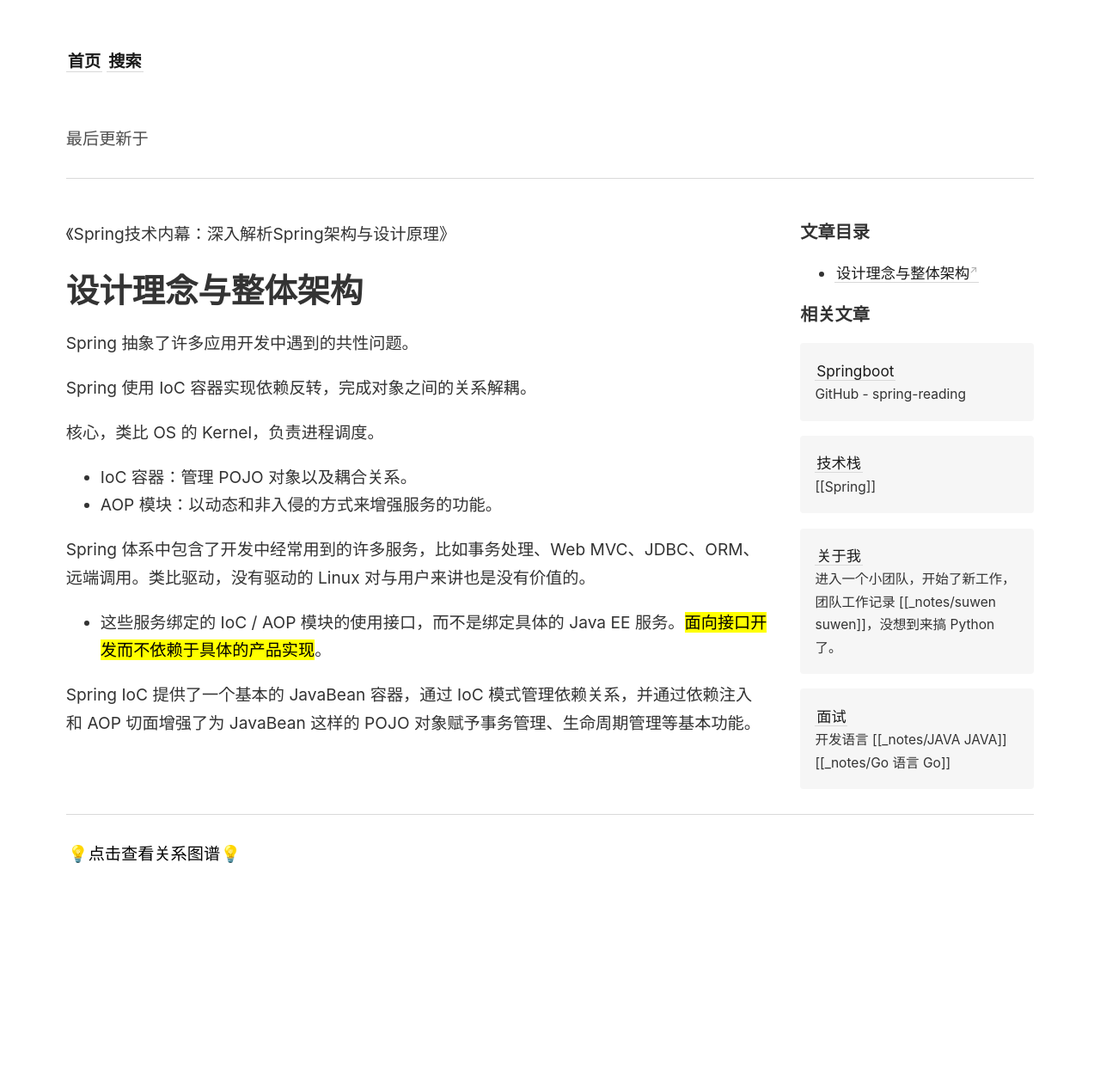
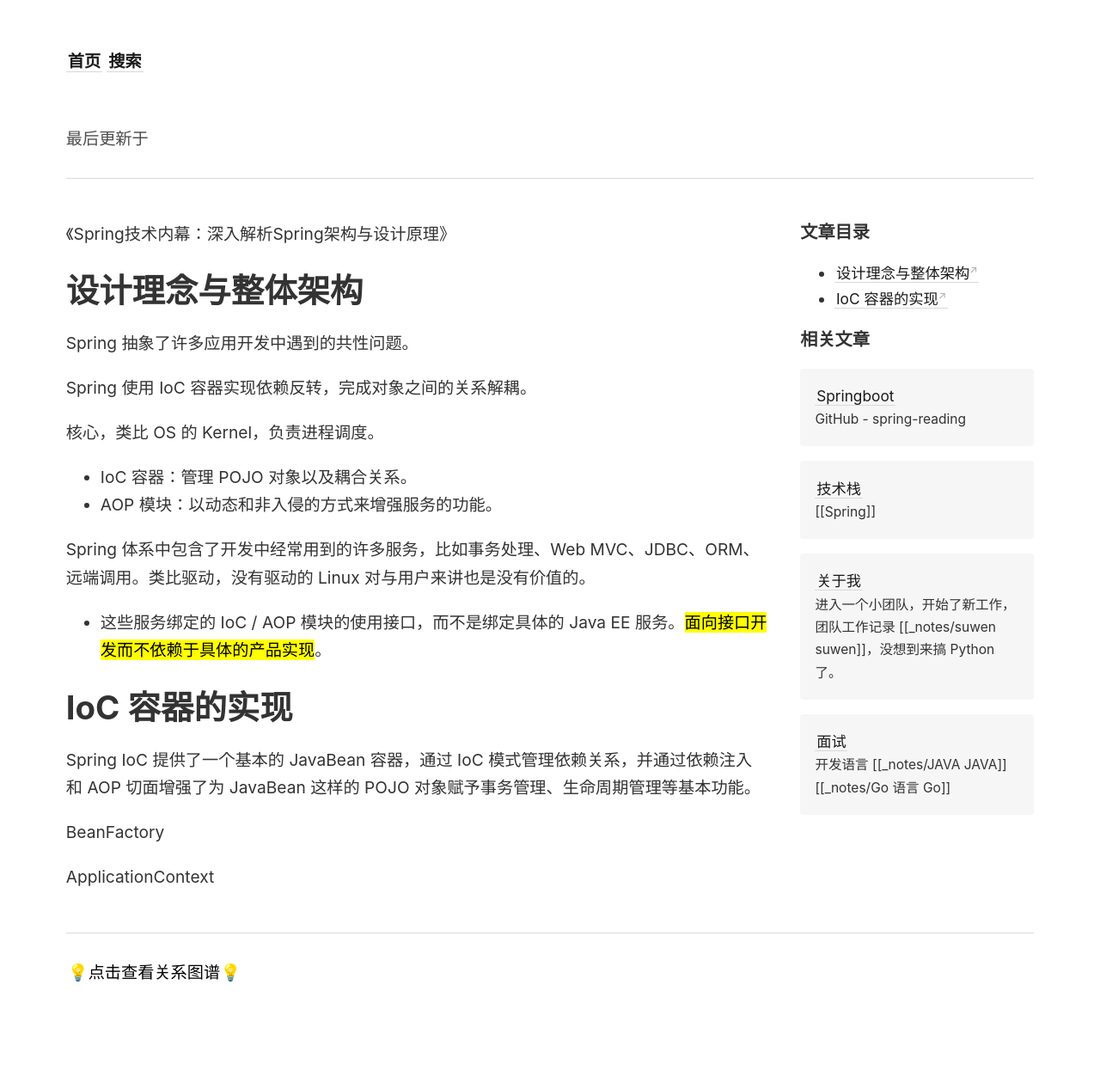
Before and after one commit to wingowen/digital-garden-jekyll, a Jekyll site: the page built from _notes/Spring.md, in a window 1280 px wide. Shown: the whole page at 86% size. Built offline with Jekyll 4.4.1, drawn with Linux system fonts in a browser that asks for light colours; before the commit the page ends 1122 px from its top, so only the background shows below that.

Commit message:
vault backup: 2025-06-25 00:13:19

```diff
--- a/_notes/Spring.md
+++ b/_notes/Spring.md
@@ -13,4 +13,10 @@ Spring 使用 IoC 容器实现依赖反转，完成对象之间的关系解耦
 Spring 体系中包含了开发中经常用到的许多服务，比如事务处理、Web MVC、JDBC、ORM、远端调用。类比驱动，没有驱动的 Linux 对与用户来讲也是没有价值的。
 - 这些服务绑定的 IoC / AOP 模块的使用接口，而不是绑定具体的 Java EE 服务。==面向接口开发而不依赖于具体的产品实现==。
 
+# IoC 容器的实现
+
 Spring IoC 提供了一个基本的 JavaBean 容器，通过 IoC 模式管理依赖关系，并通过依赖注入和 AOP 切面增强了为 JavaBean 这样的 POJO 对象赋予事务管理、生命周期管理等基本功能。
+
+BeanFactory
+
+ApplicationContext
```
